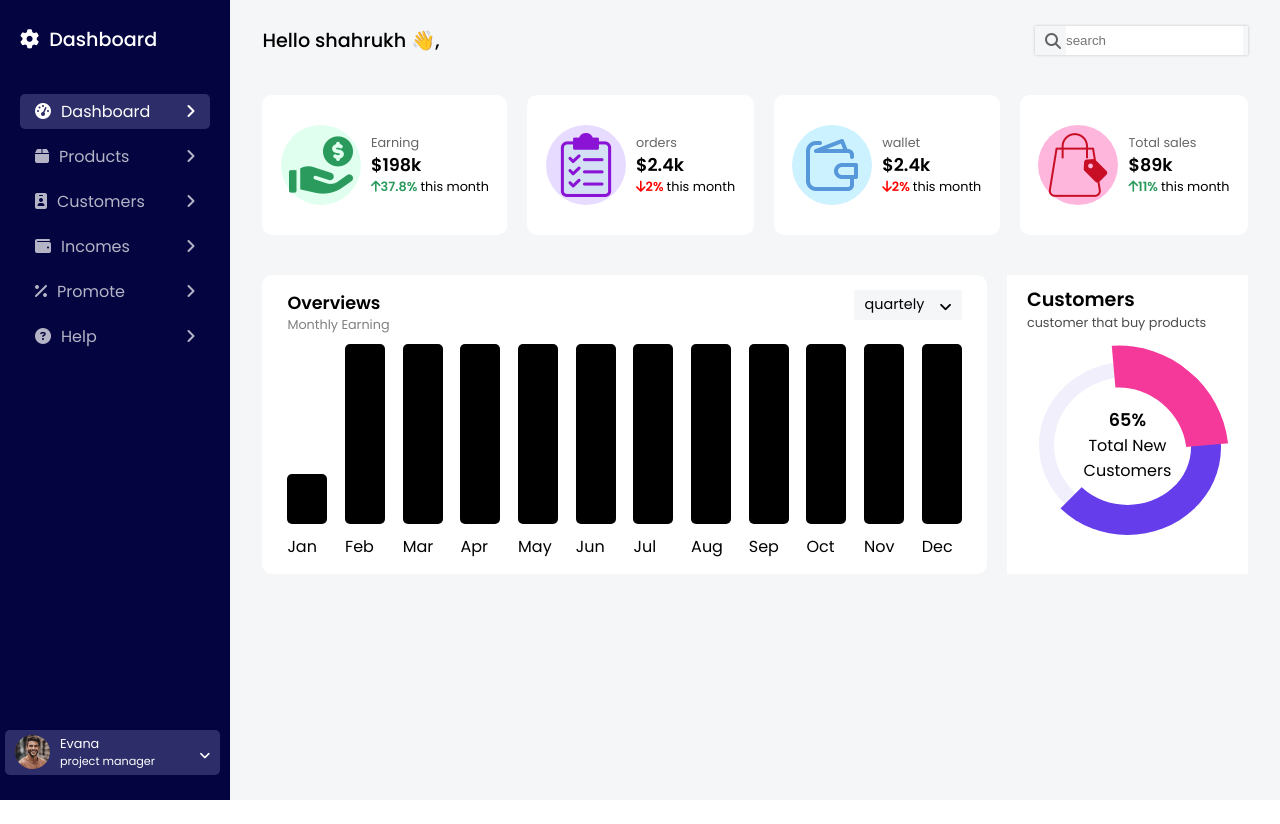
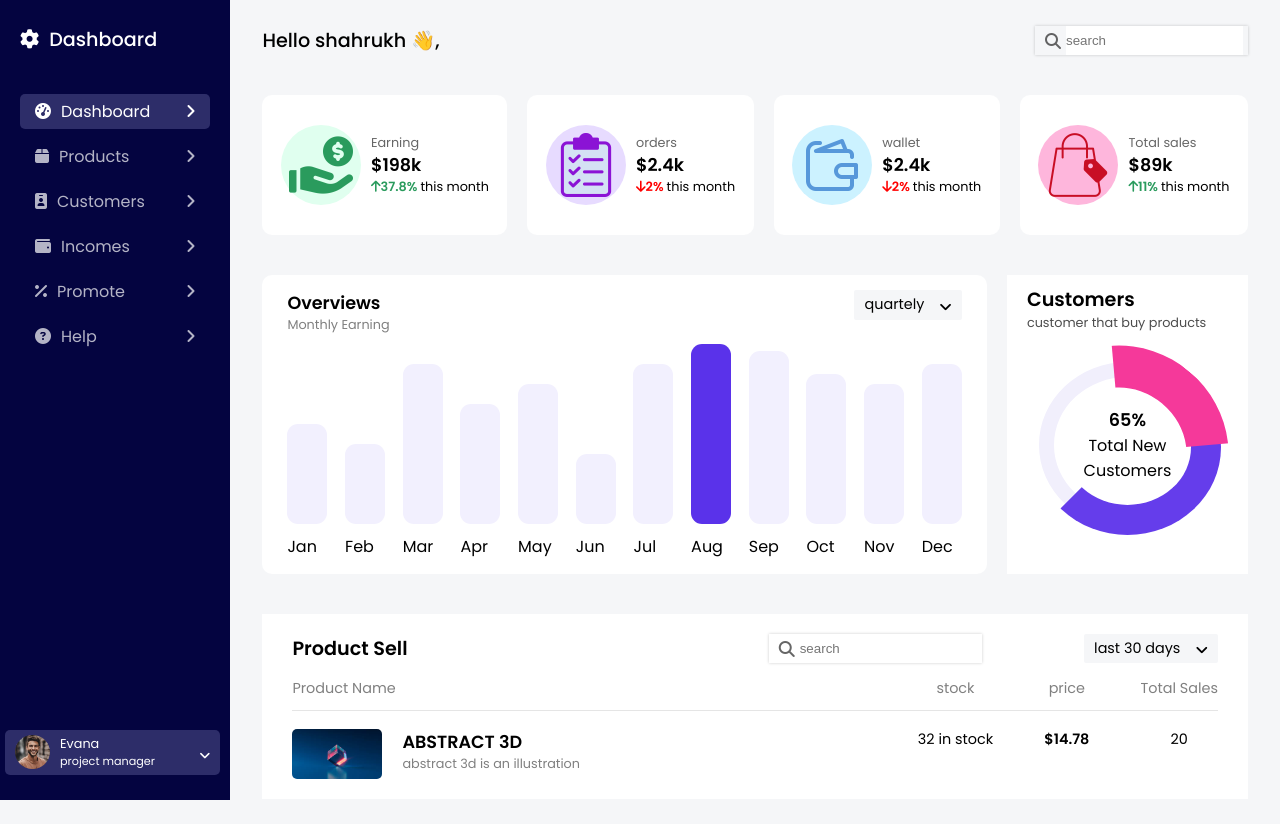
Before and after one commit to arumuga007/HelpyMoto-selection-project, a React (Create React App) app: page / in a window 1280 px wide. Before the commit the page ends 800 px from the top, so only its background shows below. Built offline with nearby package versions, Linux system fonts and the light colour scheme.

Commit message:
product table developed successfully

```diff
--- a/src/App.css
+++ b/src/App.css
@@ -7,9 +7,10 @@
   padding: 0;
 }
 .App {
-  height: 100vh;
+  min-height: 100vh;
   width: 100vw;
   display: flex;
   flex-direction: row;
   font-family: 'poppins';
+  background-color: var(--body-primary-color);
 }
--- a/src/component/bodyContent/bodyContent.jsx
+++ b/src/component/bodyContent/bodyContent.jsx
@@ -1,11 +1,13 @@
 import styles from './../../style/bodycontent/bodycontent.module.css';
 import MiddleBody from './middleBody/middleBody';
+import ProductTable from './productTable/productTable';
 import UpperBody from './upperBody/upperBody';
 const BodyContent = () => {
     return (
         <div className={styles['body-container']}>
             <UpperBody />
             <MiddleBody />
+            <ProductTable />
         </div>
     )
 }
--- a/src/component/bodyContent/middleBody/overview.jsx
+++ b/src/component/bodyContent/middleBody/overview.jsx
@@ -15,11 +15,11 @@ const Overview = () => {
                         Monthly Earning
                     </div>
                 </div>
-                <div className={styles['select-period-container']} onClick={() => setActiveBox(!activeBox)}>
+                <div className={styles['select-period-container']}>
                     <div className={styles['period']}>
                         {period}
                     </div>
-                    <i class="fa-solid fa-angle-down" style={activeBox ? {marginTop: 0, transform: 'rotate(180deg)'} : {}}></i>
+                    <i class="fa-solid fa-angle-down" style={activeBox ? {marginTop: 0, transform: 'rotate(180deg)'} : {}} onClick={() => setActiveBox(!activeBox)}></i>
                     <div className={styles['period-items']} style={activeBox ? {opacity: 1} : {}}>
                         <div>Quartely</div>
                         <div>Half yearly</div>
--- /dev/null
+++ b/src/component/bodyContent/productTable/header.jsx
@@ -0,0 +1,30 @@
+import { useState } from 'react';
+import styles from './../../../style/bodycontent/productTable.module.css';
+const Header = () => {
+    const [activeBox, setActiveBox] = useState(false);
+    return (
+        <div className={styles['header-container']}>
+            <div className={styles['header-title']}>
+                Product Sell
+            </div>
+            <div className={styles['search-days-container']}>
+                <div className={styles['search-bar']}>
+                    <i class="fa fa-search" aria-hidden="true"></i>
+                    <input type='text' placeholder='search'/>
+                </div>
+                <div className={styles['days-container']}>
+                    <div>
+                    last 30 days
+                    </div>
+                <i class="fa-solid fa-angle-down" style={activeBox ? {marginTop: 0, transform: 'rotate(180deg)'} : {}} onClick={() => setActiveBox(!activeBox)}></i>
+                    <div className={styles['days-items']} style={activeBox ? {opacity: 1} : {}}>
+                        <div>Quartely</div>
+                        <div>Half yearly</div>
+                        <div>Yearly</div>
+                    </div>
+                </div>
+            </div>
+        </div>
+    )
+}
+export default Header;
--- a/src/component/bodyContent/productTable/productTable.jsx
+++ b/src/component/bodyContent/productTable/productTable.jsx
@@ -0,0 +1,12 @@
+import styles from './../../../style/bodycontent/productTable.module.css';
+import Header from './header';
+import Table from './table';
+const ProductTable = () => {
+    return(
+        <div className={styles['container']}>
+            <Header />
+            <Table />
+        </div>
+    )
+}
+export default ProductTable;
--- /dev/null
+++ b/src/component/bodyContent/productTable/table.jsx
@@ -0,0 +1,55 @@
+import styles from './../../../style/bodycontent/productTable.module.css';
+import abstractImage from './images/abstractImage.jpg';
+import abstractImage2 from './images/abstractImage2.jpg'
+const Table = () => {
+    return (
+        <div className={styles.table}>
+            <div className={styles['product-name-container']}>
+                <div className={styles['product-name']}>
+                    Product Name
+                </div>
+                <div className={styles['product-item']}>
+                    <div className={styles['image-container']}>
+                        <img src={abstractImage} />
+                    </div>
+                    <div className={styles['product-content-container']}>
+                        <div className={styles['product-title']}>
+                            ABSTRACT 3D
+                        </div>
+                        <div className={styles['product-description']}>
+                            abstract 3d is an illustration
+                        </div>
+                    </div>
+                </div>
+
+            </div>
+            <div className={styles['others-container']}>
+                <div className={styles['stock-container']}>
+                    <div className={styles['stock-name']}>
+                        stock
+                    </div>
+                    <div className={styles['stock-item']}>
+                        32 in stock
+                    </div>
+                </div>
+                <div className={styles['price-container']}>
+                    <div className={styles['price-name']}>
+                        price
+                    </div>
+                    <div className={styles['price-item']}>
+                        $14.78
+                    </div>
+                </div>
+                <div className={styles['sales-container']}>
+                    <div className={styles['sales-name']}>
+                        Total Sales
+                    </div>
+                    <div className={styles['sales-item']}>
+                        20
+                    </div>
+                </div>
+            </div>
+        </div>
+    )
+}
+export default Table;
--- a/src/style/bodycontent/bodycontent.module.css
+++ b/src/style/bodycontent/bodycontent.module.css
@@ -6,4 +6,5 @@
     gap: 40px;
     width: calc(100% - max(18%, calc(0px + 2%)));
     background-color: var(--body-primary-color);
+    height: auto;
 }
--- a/src/style/bodycontent/middleBody.module.css
+++ b/src/style/bodycontent/middleBody.module.css
@@ -43,10 +43,11 @@
     border-radius: 2px;
     background-color: var(--body-primary-color);
     z-index: 10;
-    cursor: pointer;
 }
 .select-period-container i {
     margin-top: 5px;
+    cursor: pointer;
+    transition: all linear .2s;
 }
 .period-items {
     position: absolute;
@@ -78,12 +79,46 @@
 .graph-bar {
     width: 40px;
     height: 180px;
-    background-color: black;
-    border-radius: 5px;
+    background-color: #F2F0FE;
+    border-radius: 11px;
     align-items: flex-end;
 }
 .graph-items:nth-of-type(1) .graph-bar{
-    height: 50px;
+    height: 100px;
+}
+.graph-items:nth-of-type(2) .graph-bar{
+    height: 80px;
+}
+.graph-items:nth-of-type(3) .graph-bar{
+    height: 160px;
+}
+.graph-items:nth-of-type(4) .graph-bar{
+    height: 120px;
+}
+.graph-items:nth-of-type(5) .graph-bar{
+    height: 140px;
+}
+.graph-items:nth-of-type(6) .graph-bar{
+    height: 70px;
+}
+.graph-items:nth-of-type(7) .graph-bar{
+    height: 160px;
+}
+.graph-items:nth-of-type(8) .graph-bar{
+    height: 180px;
+    background-color: #5A32EA;
+}
+.graph-items:nth-of-type(9) .graph-bar{
+    height: 173px;
+}
+.graph-items:nth-of-type(10) .graph-bar{
+    height: 150px;
+}
+.graph-items:nth-of-type(11) .graph-bar{
+    height: 140px;
+}
+.graph-items:nth-of-type(12) .graph-bar{
+    height: 160px;
 }
 .customers-container {
     height: 100%;
--- /dev/null
+++ b/src/style/bodycontent/productTable.module.css
@@ -0,0 +1,154 @@
+.container {
+    display: flex;
+    flex-direction: column;
+    gap: 15px;
+    background-color: white;
+    width: 100%;
+    height: auto;
+    box-sizing: border-box;
+    padding: 20px 30px;
+}
+.header-container {
+    display: flex;
+    flex-direction: row;
+    justify-content: space-between;
+}
+.header-title {
+    font-size: 1.2rem;
+    font-weight: 600;
+}
+.search-days-container {
+    display: flex;
+    flex-direction: row;
+    gap: max(8vw, 20px);
+}
+.search-bar {
+    padding: 0px 5px;
+    box-shadow: 0px 0px 3px rgba(0,0,0,.2);
+    background-color: white;
+}
+.search-bar input {
+    border: none;
+    height: 100%;
+}
+.search-bar input:focus {
+    outline: none;
+    border: none;
+}
+.search-bar i {
+    padding: 0px 5px;
+    height: 100%;
+    position: relative;
+    top: 2px;
+    opacity: .6;
+    cursor: pointer;
+    box-sizing: border-box;
+}
+
+.days-container {
+    position: relative;
+    display: flex;
+    flex-direction: row;
+    font-size: .9rem;
+    justify-content: center;
+    align-items: center;
+    gap: 15px;
+    padding: 0px 10px;
+    border-radius: 2px;
+    background-color: var(--body-primary-color);
+    z-index: 10;
+}
+.days-container i {
+    margin-top: 5px;
+    transition: all linear .2s;
+    cursor: pointer;
+}
+.days-items {
+    position: absolute;
+    opacity: 0;
+    left: 0;
+    top: 99%;
+    width: 100%;
+    background-color: white;
+    border: 1px solid rgba(0,0,0,.1);
+    /* height: 0px; */
+    transition: all linear .1s;
+}
+.days-items div {
+    margin-left: 4px;
+    font-size: .8rem;
+    opacity: .9;
+}
+.table {
+    width: 100%;
+    display: flex;
+    flex-direction: row;
+    justify-content: space-between;
+    position: relative;
+}
+.others-container {
+    display: flex;
+    flex-direction: row;
+    gap: max(4vw, 20px);
+}
+.product-name-container {
+    display: flex;
+    flex-direction: column;
+    gap: 20px;
+    height: 100%;
+}
+.stock-container, .price-container, .sales-container {
+    display: flex;
+    flex-direction: column;
+    gap: 20px;
+    text-align: center;
+}
+.product-name, .stock-name, .price-name, .sales-name {
+    color: gray;
+    font-size: .9rem;
+    margin-bottom: 10px;
+}
+.product-name::after {
+    content: '';
+    position: absolute;
+    height: 1px;
+    width: 100%;
+    background-color: rgba(0,0,0,.1);
+    left: 0;
+    top: calc(2rem);
+}
+.product-item {
+    display: flex;
+    flex-direction: row;
+    gap: 10px;
+}
+.product-content-container {
+    display: flex;
+    flex-direction: column;
+}
+.image-container {
+    height: 50px;
+    width: 100px;
+}
+.image-container img {
+    width: auto;
+    height: auto;
+    max-height: 100%;
+    max-width: 100%;
+    object-fit: cover;
+    border-radius: 5px;
+}
+.product-title {
+    font-size: 1.1rem;
+    font-weight: 600;
+}
+.product-description {
+    font-size: .8rem;
+    color: gray;
+}
+.stock-item, .sales-item, .price-item {
+    font-size: .9rem;
+}
+.price-item {
+    font-weight: 600;
+}
--- a/src/style/bodycontent/upperBody.module.css
+++ b/src/style/bodycontent/upperBody.module.css
@@ -24,6 +24,10 @@
 .search-bar input {
     border: none;
     height: 100%;
+}
+.search-bar input:focus {
+    outline: none;
+    border: none;
 }
 .search-bar i {
     padding: 0px 5px;
--- a/src/style/sidebar.module.css
+++ b/src/style/sidebar.module.css
@@ -1,5 +1,5 @@
 .sidebar-container {
-    height: 100%;
+    height: 100vh;
     width: 18%;
     background-color: var(--sidebar-primary-color);
     color: white;
@@ -7,6 +7,8 @@
     flex-direction: column;
     box-sizing: border-box;
     padding: 25px 0%;
+    position: sticky;
+    top: 0;
 }
 .header-container {
     display: flex;
```
Also changed, not shown: src/component/bodyContent/productTable/images/abstractImage.jpg (added), src/component/bodyContent/productTable/images/abstractImage2.jpg (added).
